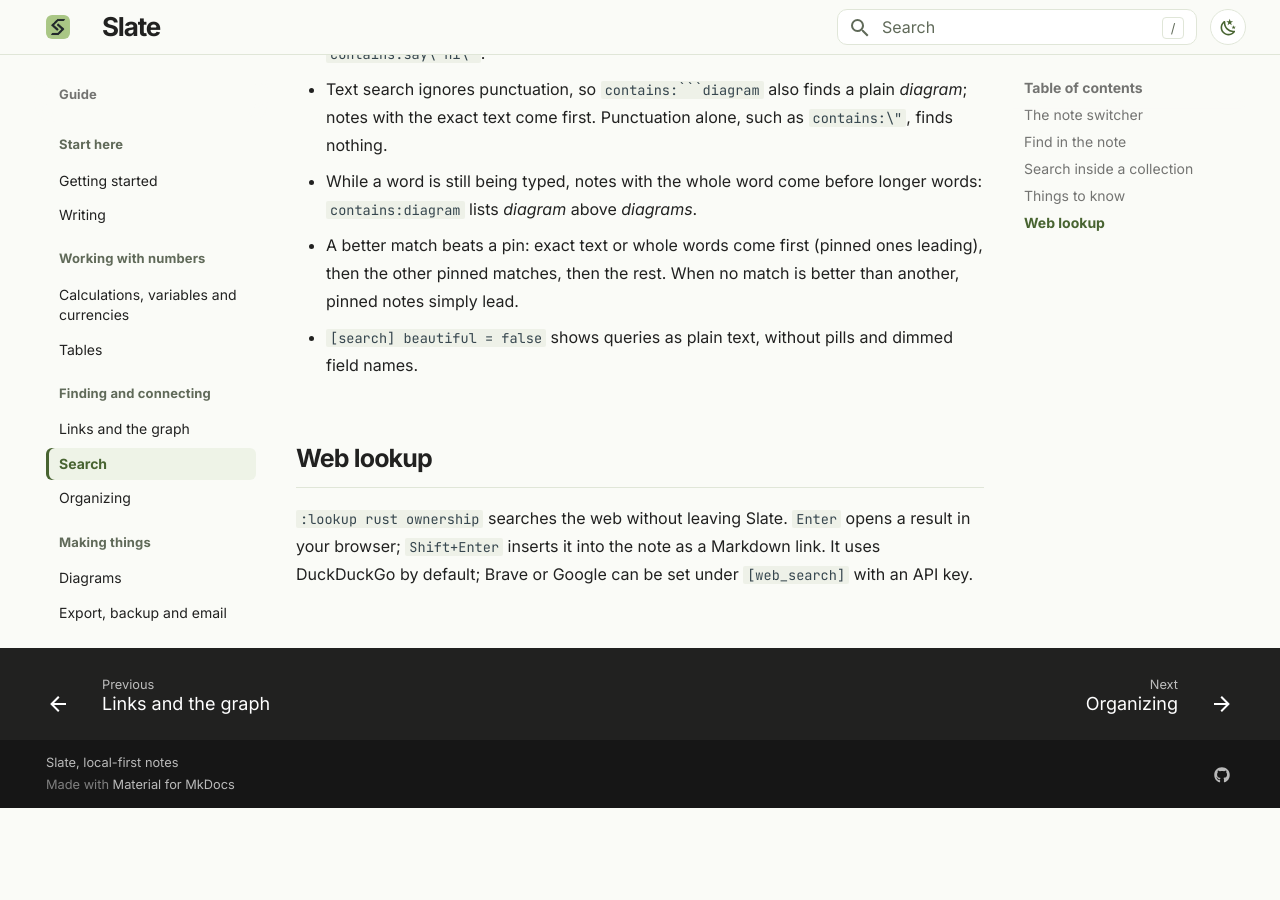
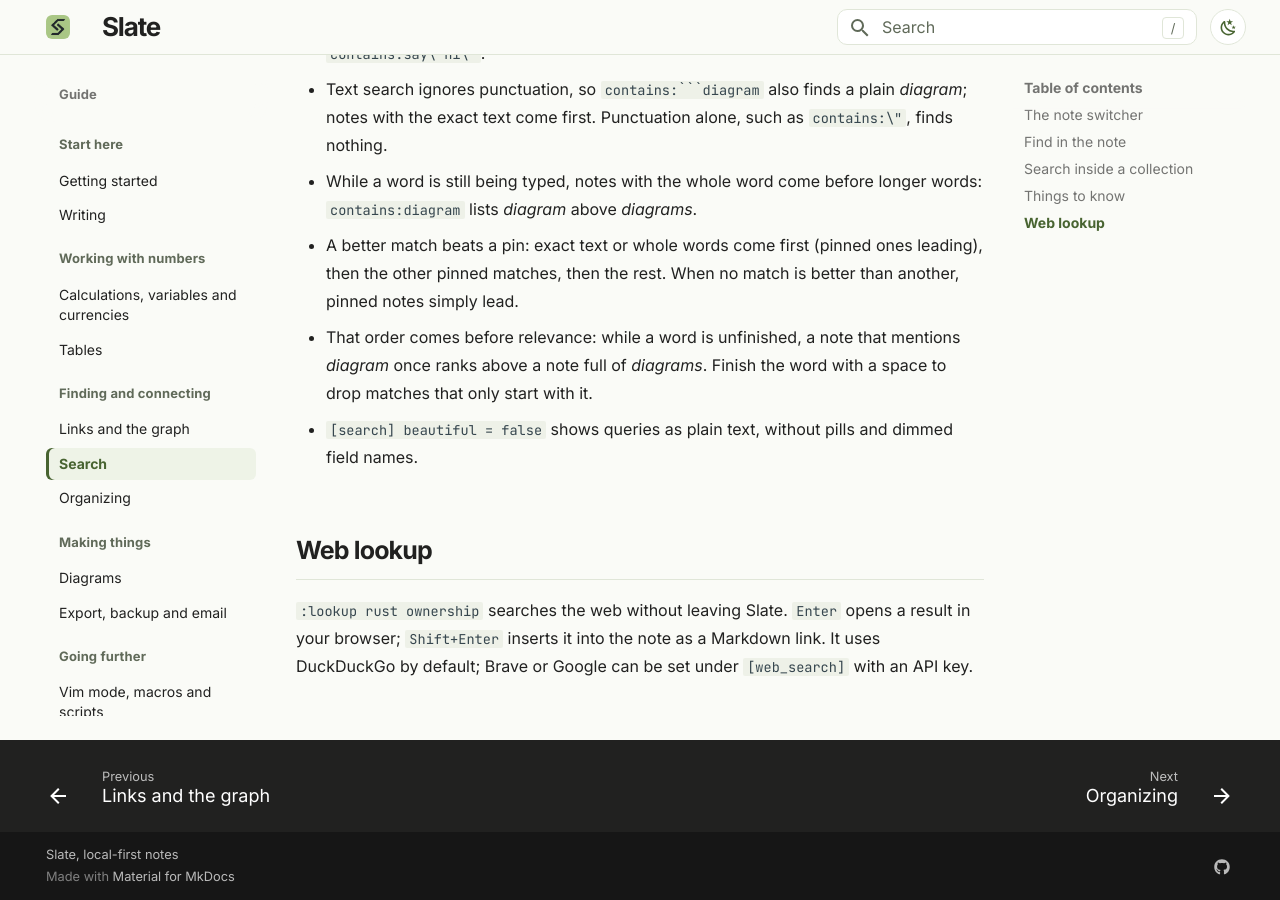
Before and after one commit to dborovcanin/slate-docs, an MkDocs documentation site: the page built from docs/search.md, in a window 1280 px wide and 900 px high, scrolled down 3165 px. Built offline with MkDocs 1.6.1 and Material for MkDocs 9.7.7, drawn with Linux system fonts in a browser that asks for light colours; comment, search, counter and statistics services are not loaded; the version menu is left out; before the commit the page ends 3973 px from its top, so only the background shows below that.

Commit message:
Document the whole-word ranking trade-off

```diff
--- a/docs/search.md
+++ b/docs/search.md
@@ -92,6 +92,9 @@ and the preview scrolls to it with the words highlighted. See
 - A better match beats a pin: exact text or whole words come first (pinned
   ones leading), then the other pinned matches, then the rest. When no match
   is better than another, pinned notes simply lead.
+- That order comes before relevance: while a word is unfinished, a note that
+  mentions *diagram* once ranks above a note full of *diagrams*. Finish the
+  word with a space to drop matches that only start with it.
 - `[search] beautiful = false` shows queries as plain text, without pills
   and dimmed field names.
 
```
Also changed, not shown: docs/reference/features.md (+1 -1 lines).
